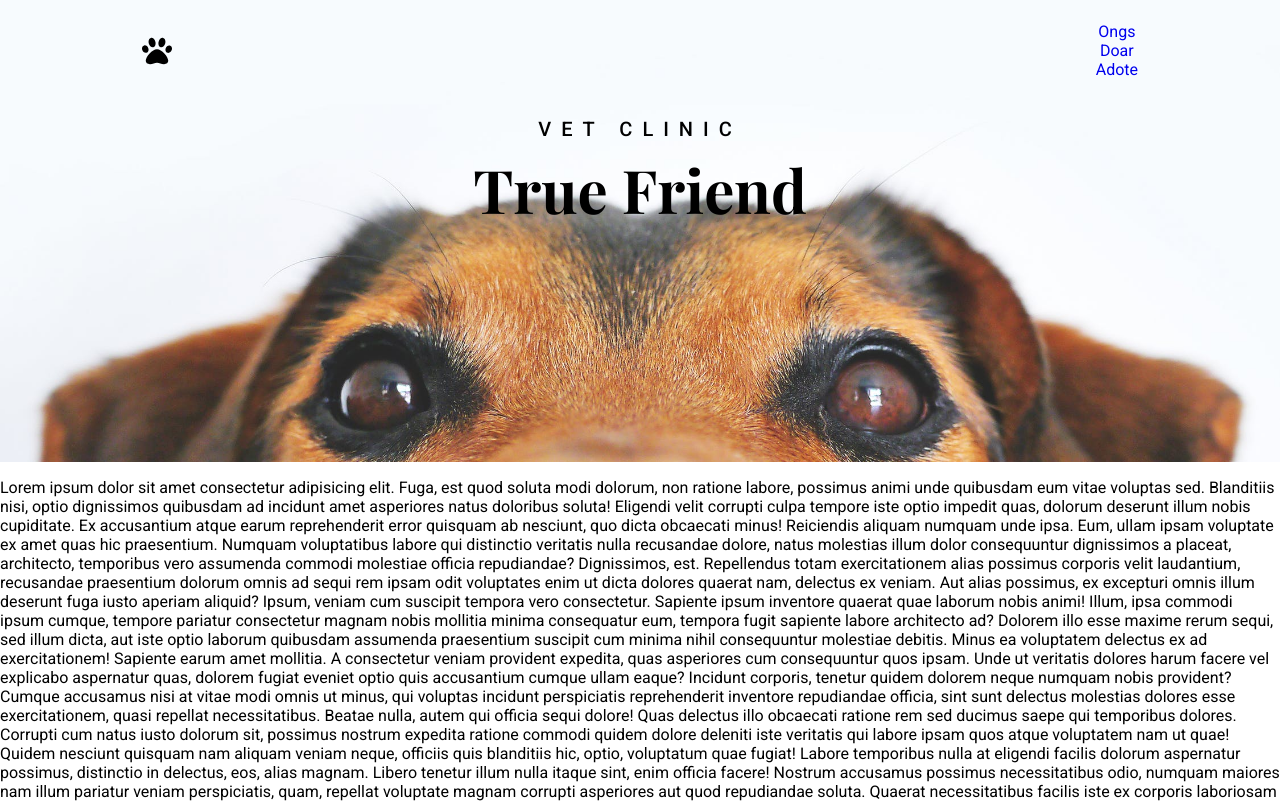
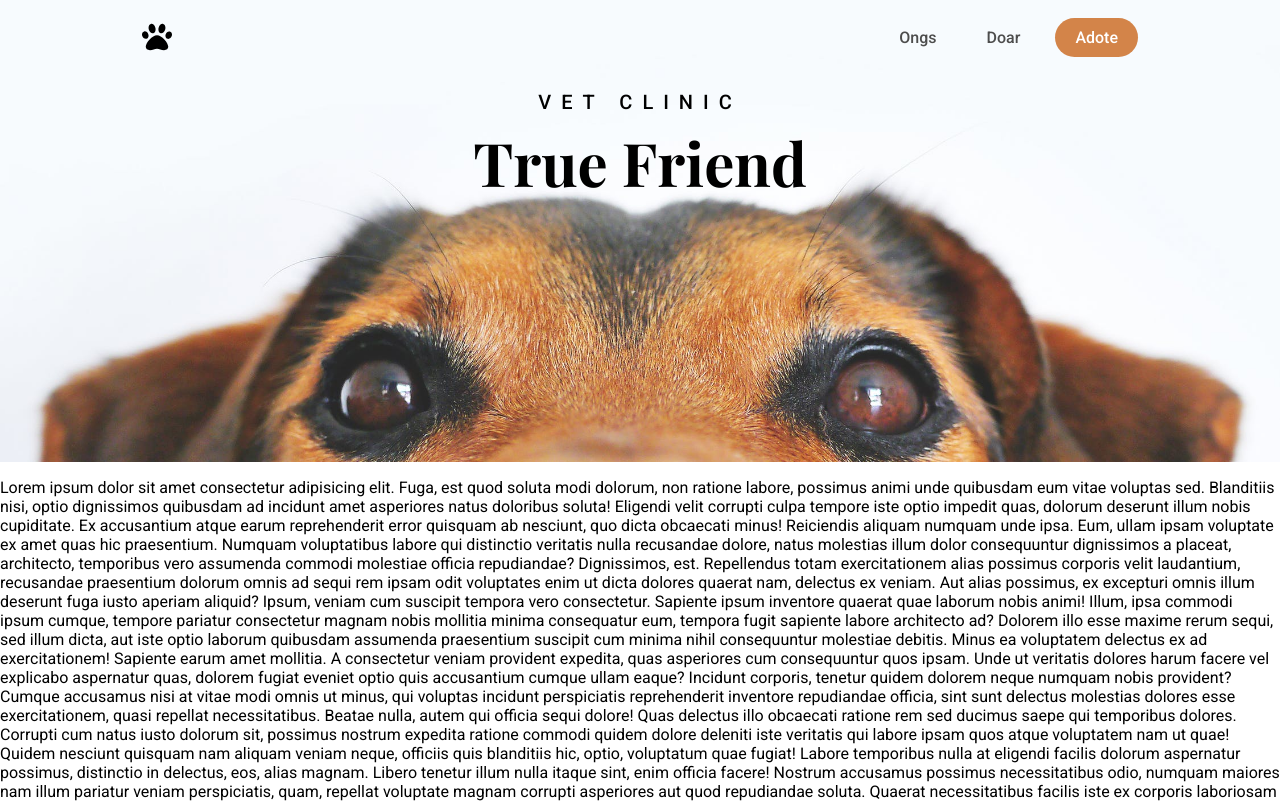
Before and after one commit to Luciana-Santos/true-frind_vet-clinic, a website: page index.html in a window 1280 px wide. Shown: the top 801 px of the page. Drawn offline with nearby package versions, Linux system fonts and the light colour scheme; files that its build step writes are made by us from their sources.

Commit message:
navbar pronta
telas pequenas e grandes

```diff
--- a/app/scss/components/_header.scss
+++ b/app/scss/components/_header.scss
@@ -56,6 +56,42 @@
       width: rem(24);
       margin: rem(25) rem(20) rem(20) auto;
     }
+
+    .menu-desk {
+
+      ul {
+        display: flex;
+
+        a {
+          font-size: rem(16);
+          color: var(--med-grey);
+          font-weight: 500;
+          transition: .3s ease-in-out;
+        }
+
+        a:not(.call) {
+          margin-right: rem(20);
+          padding: rem(10) rem(15);
+          border-bottom: 3px solid transparent;
+
+          &:hover {
+            border-color: #d38449;
+
+          }
+        }
+
+        .call {
+          background: var(--orange);
+          border-radius: rem(30);
+          color: var(--white);
+          padding: rem(10) rem(20);
+
+          &:hover {
+          background: var(--light-orange);
+          }
+        }
+      }
+    }
   }
 
   .overlay {
--- a/app/scss/globals/colors.scss
+++ b/app/scss/globals/colors.scss
@@ -3,4 +3,6 @@
 	--v-dark-grey: #1a1a1a;
 	--white: #fff;
 	--black: #000;
+	--light-orange: #e5955b;
+	--orange: #d38449;
 }
--- a/index.html
+++ b/index.html
@@ -50,11 +50,11 @@
 					<img src="img/menu-mobile_open.svg" alt="" class="icon_open-menu">
 				</a>
 
-				<div class="menu-desktop hide-mobile">
+				<div class="menu-desk hide-mobile">
 					<ul>
 						<li><a href="#">Ongs</a></li>
 						<li><a href="#">Doar</a></li>
-						<li><a href="#">Adote</a></li>
+						<li><a href="#" class="call">Adote</a></li>
 					</ul>
 				</div>
 			</nav>
```
